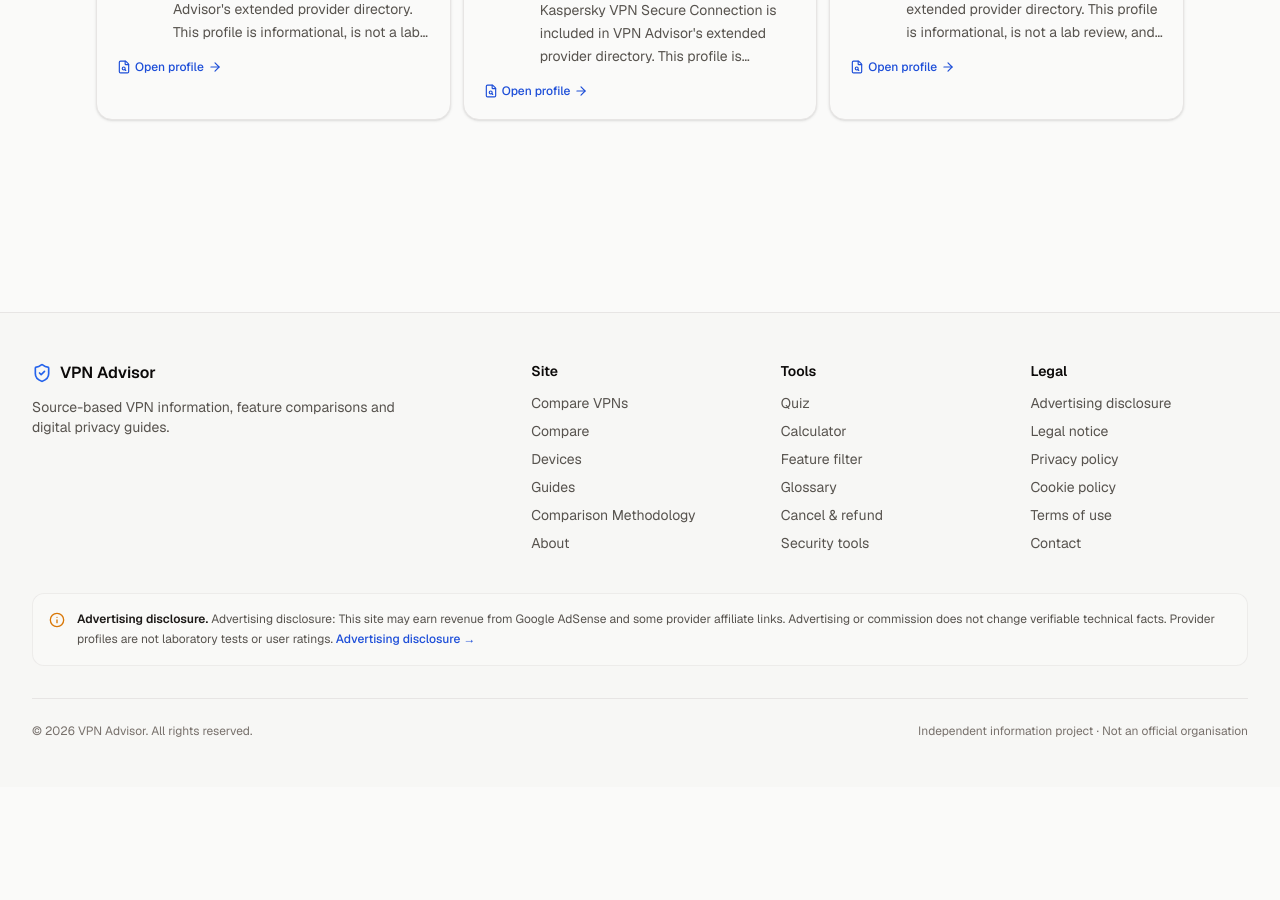
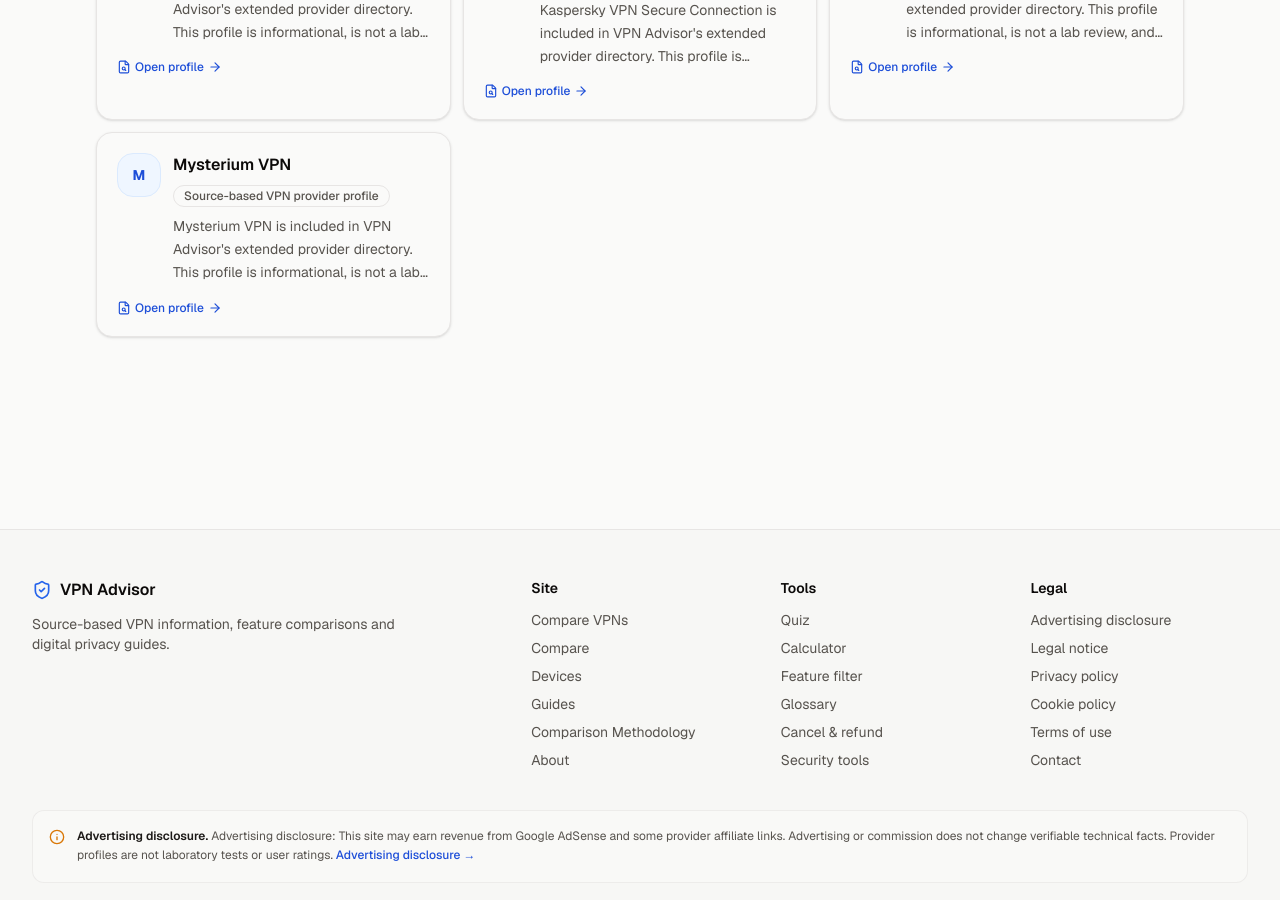
Before and after one commit to atpsec/vpncompaire, a Next.js app: page /en/en-iyi-vpn in a window 1280 px wide. Shown: the part 7480-8380 px from the top of the page. Before the commit the page ends 8267 px from the top, so only its background shows below. Built offline with nearby package versions, Linux system fonts and the light colour scheme; no server answers.

Commit message:
Include current supplemental provider profiles

```diff
--- a/src/data/products-reference-localized.ts
+++ b/src/data/products-reference-localized.ts
@@ -1,8 +1,12 @@
 import type { Locale } from "@/i18n/pick";
 import type { Product } from "./products";
-import { referenceProducts } from "./products-reference";
+import { referenceProducts as baseReferenceProducts } from "./products-reference";
+import { currentSupplementProducts } from "./products-current";
 
-export { referenceProducts } from "./products-reference";
+export const referenceProducts: Product[] = [
+  ...baseReferenceProducts,
+  ...currentSupplementProducts,
+];
 
 const copy = {
   en: {
```
